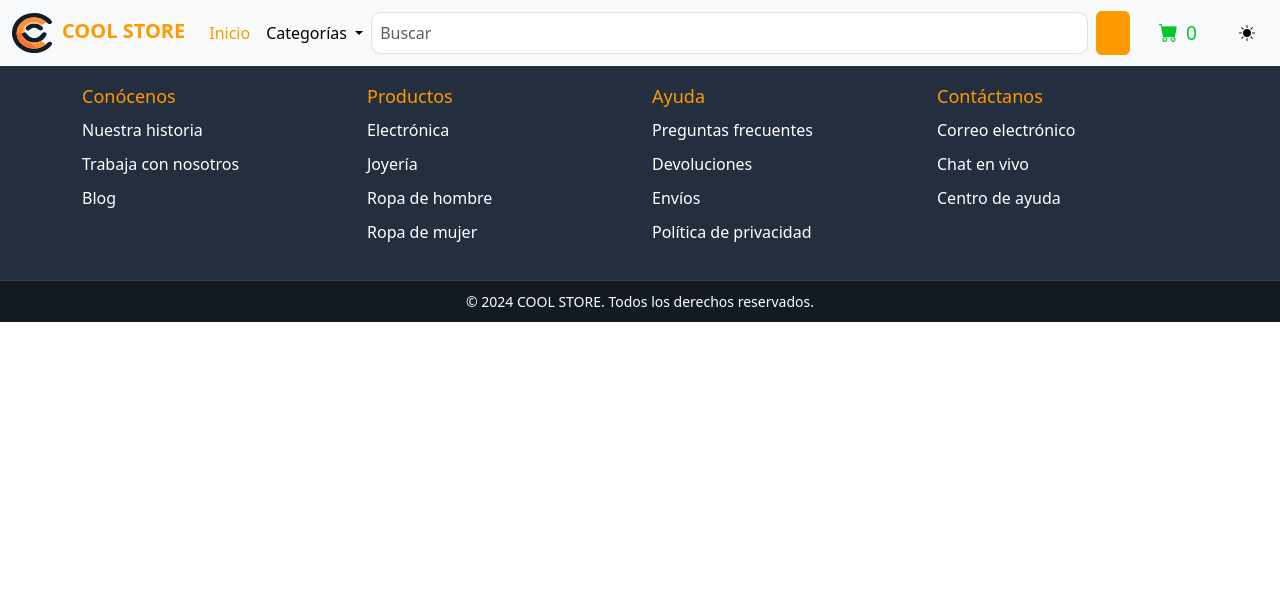
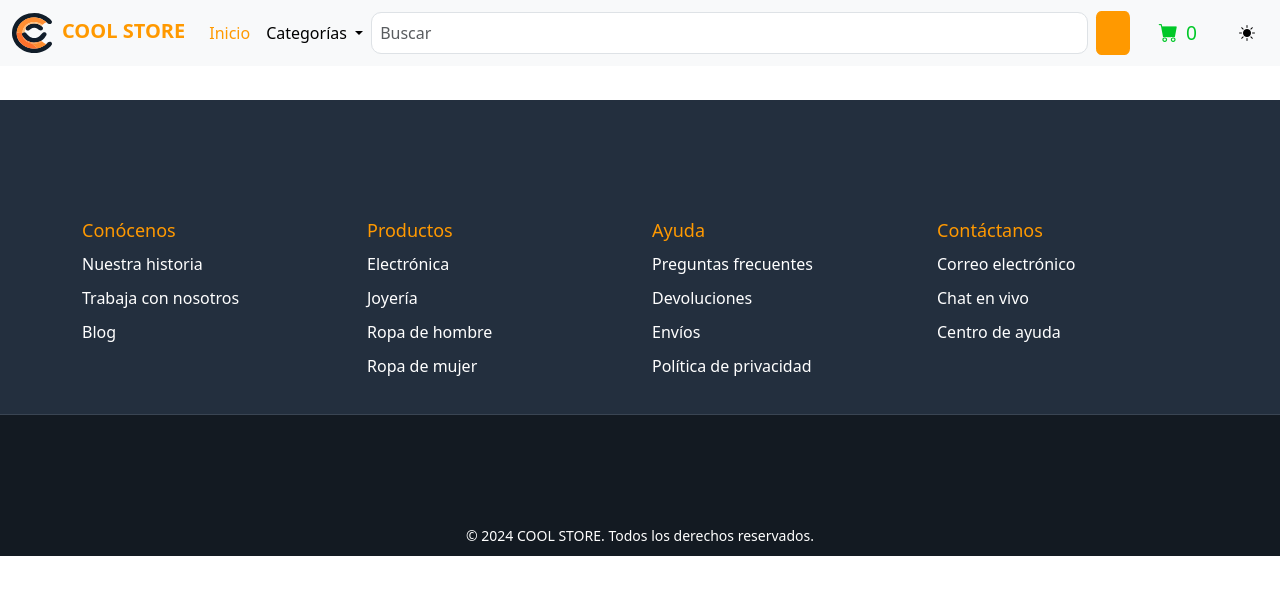
Before and after one commit to JAlcon00/P-web, a plain HTML site: page Practica 24/index.html in a window 1280 px wide. Drawn offline with nearby package versions, Linux system fonts and the light colour scheme; no server answers.

Commit message:
ESTA LISTO EL DISEÑO Y FUNCIONABILIDADES BÁSICAS

```diff
--- a/Practica 24/css/style.css
+++ b/Practica 24/css/style.css
@@ -1,6 +1,10 @@
 /* Estilos generales */
 body {
     transition: background-color 0.3s, color 0.3s;
+}
+.container{
+    margin-top: 100px;
+
 }
 
 /* Tema claro */
--- a/Practica 24/index.html
+++ b/Practica 24/index.html
@@ -37,7 +37,7 @@
 
 
 <body>
-    <nav class="navbar navbar-expand-lg navbar-light">
+    <nav class="navbar navbar-expand-lg navbar-light fixed-top">
         <div class="container-fluid">
             <a class="navbar-brand" href="../Practica 24/index.html"><img src="/Practica 24/img/LogoC.svg"
                     alt="COOL STORE" class="logo">COOL STORE</a>
@@ -77,6 +77,7 @@
             </div>
         </div>
     </nav>
+
     <div class="container">
         <div class="row justify-content-center" id="listaProductos">
         </div>
```
